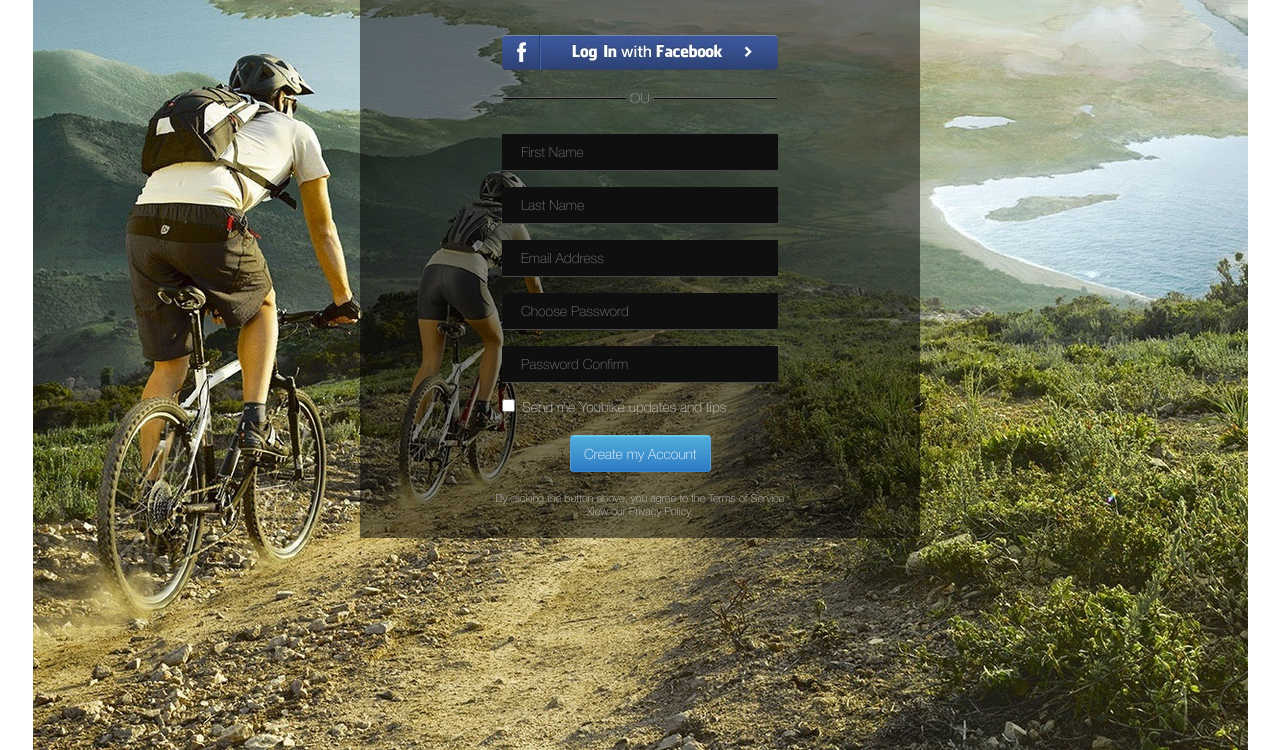
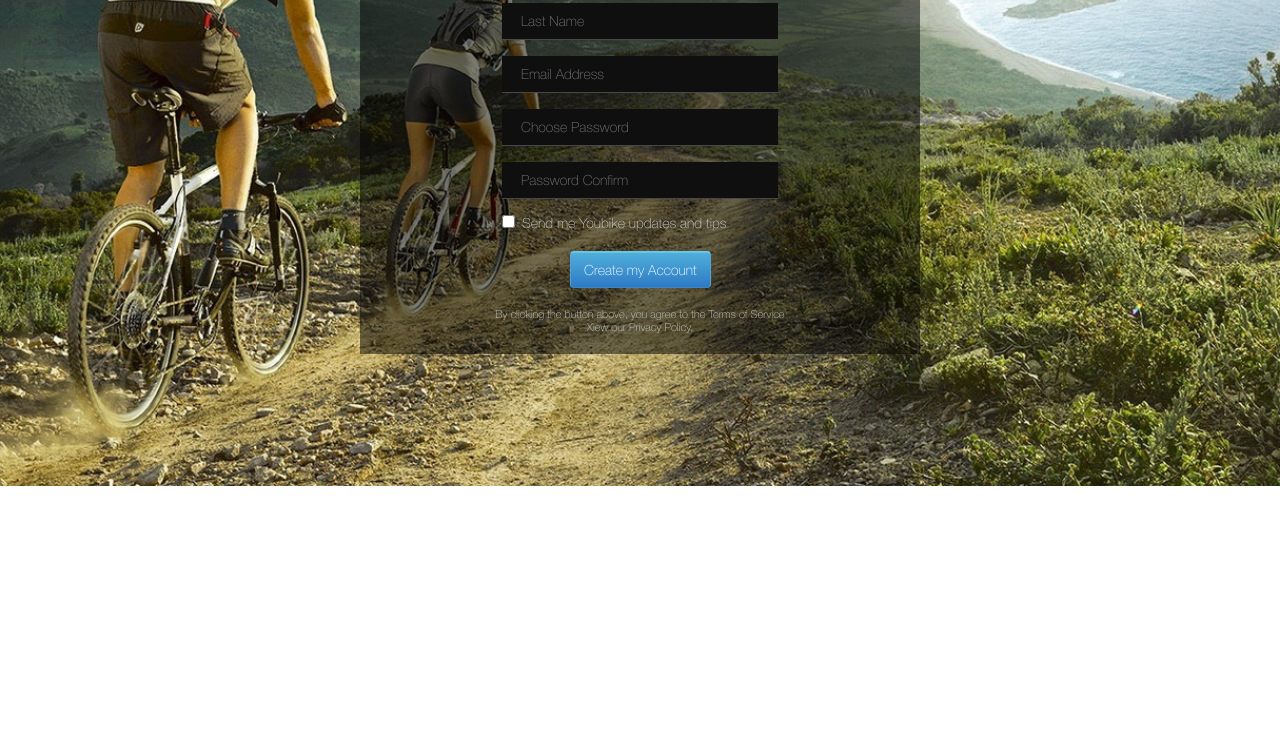
Before and after one commit to AlexeyBublichenko/AlexeyBublichenko.github.io, a plain HTML site: page homework_5_1/index.html in a window 1280 px wide. Shown: the part 314-1064 px from the top of the page. After the commit the page ends 800 px from the top, so only its background shows below. Drawn offline with Linux system fonts and the light colour scheme.

Commit message:
Changed the type of alignment

```diff
--- a/homework_5_1/css/style.css
+++ b/homework_5_1/css/style.css
@@ -10,12 +10,19 @@
 	text-decoration: none;
 }
 
+body {
+	width: 100%;
+	height: 100%;
+	background: url(../img/background.jpg) center no-repeat;
+	background-size: cover;
+}
 
 /*==================   WRAPPER   ==================*/
 .wrapper {
-	margin: 0 auto;
-	max-width: 1215px;
-	background: #ffffff;
+	position: relative;
+	overflow: auto;
+	width: 100%;
+	height: 100%;
 }
 .clearfix:after {
 	content: '';
@@ -92,16 +99,17 @@
 
 /*==================   CONTENT   ==================*/
 .main-section {
-	display: flex;
-	align-items: center;
-	justify-content: center;
-	min-height: 1028px;
-	background: url(../img/background.jpg) no-repeat;
+	position: relative;
+	overflow: auto;
+	width: 100%;
+	height: 100%;
 }
 
 
-
 /*==================   FORM   ==================*/
+.conteiner-registration {
+	padding: 2.24% 28.13%;
+}
 .registration {
 	width: 560px;
 }
@@ -113,7 +121,7 @@
 	font-size: 24px;
 	text-align: center;
 }
-.form-conteiner {
+.conteiner-form {
 	padding-bottom: 20px;
 	background: rgba(0, 0, 0, 0.5);
 }
@@ -132,7 +140,7 @@
 .login-facebook a:hover{
 	box-shadow: 0px 0px 9px 3px rgba(83, 147, 208, 0.8);
 }
-.form-conteiner p {
+.conteiner-form p {
 	margin: 0 130px;
 	color: #cccccc;
 	font-size: 11px;
--- a/homework_5_1/index.html
+++ b/homework_5_1/index.html
@@ -29,10 +29,10 @@
 		</div>
 
 		<div class="main-section">	<!-- CONTENT   ================== -->
-
-		<form class="registration" action="" method="POST">	<!-- FORM   ================== -->
+			<div class="conteiner-registration">	<!-- FORM   ================== -->
+				<form class="registration" action="" method="POST">
 					<h4 class="form-header">Cadastre-se</h4>
-			<div class="form-conteiner">
+					<div class="conteiner-form">
 						<div class="login-facebook">
 							<a href="#" title="Вход через Facebook"></a>
 						</div>
@@ -51,7 +51,7 @@
 						Xiew our Privacy Policy.</p>
 					</div>
 				</form>
-
+			</div>
 		</div>
 
 	</div>
```
Lines whose indentation alone changed are shown as unchanged.
